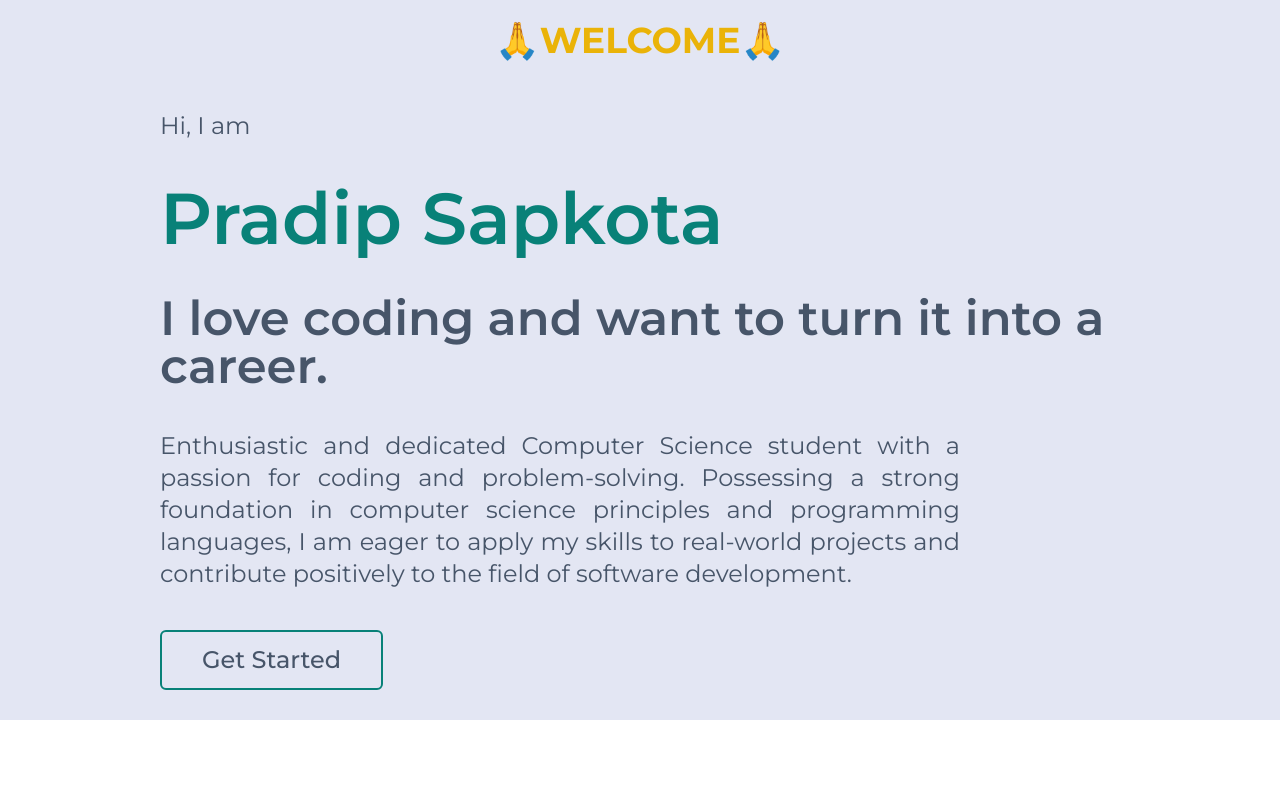
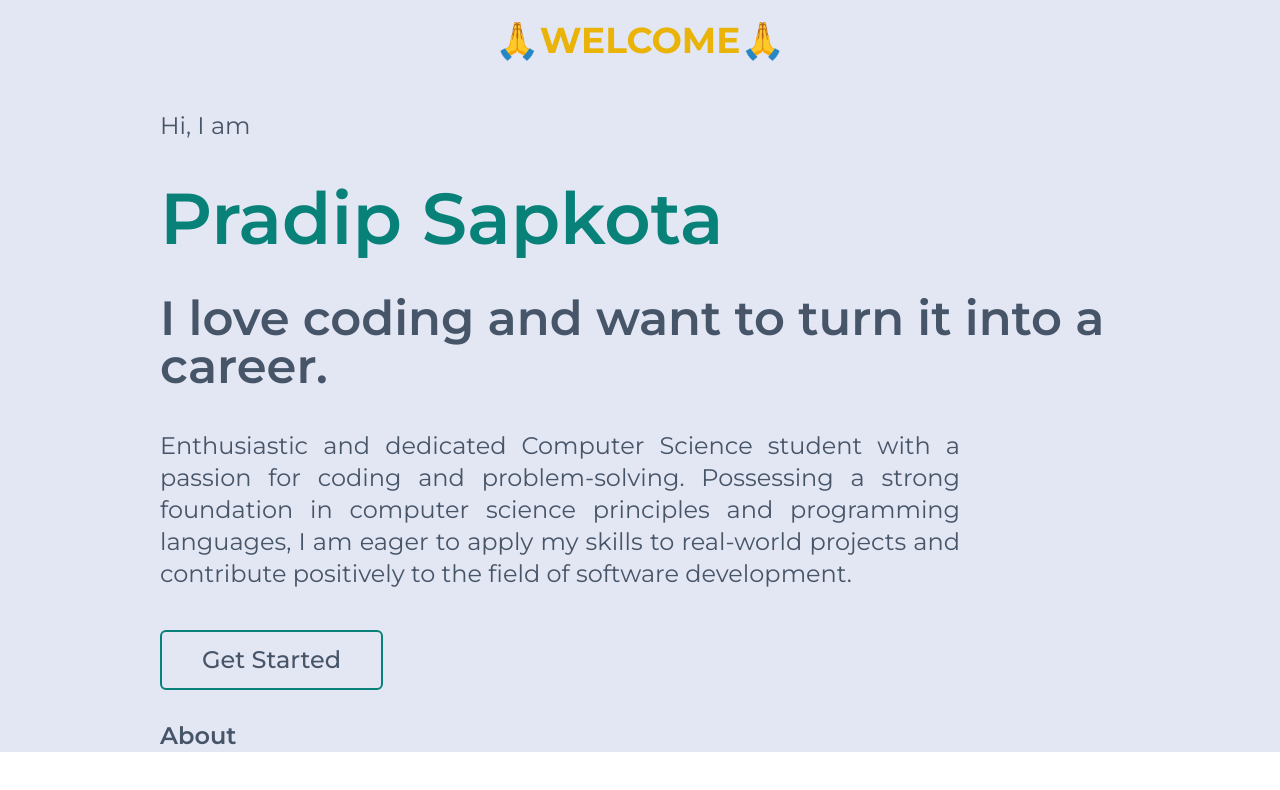
Before and after one commit to pradip57/My-Portfolio, a React (Create React App) app: page / in a window 1280 px wide. Shown: the top 790 px of the page. Built offline with nearby package versions, Linux system fonts and the light colour scheme.

Commit message:
section title added, about us added

```diff
--- /dev/null
+++ b/src/components/About.js
@@ -0,0 +1,10 @@
+import React from "react";
+import SectionTitle from "./SectionTitle";
+
+function About() {
+  return <div>
+    <SectionTitle title="About" />
+  </div>;
+}
+
+export default About;
--- /dev/null
+++ b/src/components/SectionTitle.js
@@ -0,0 +1,11 @@
+import React from "react";
+
+function SectionTitle({ title }) {
+  return (
+    <div className="flex">
+      <h1 className="text-2xl text-slate-600 font-semibold">{title}</h1>
+    </div>
+  );
+}
+
+export default SectionTitle;
--- a/src/pages/Home/index.js
+++ b/src/pages/Home/index.js
@@ -1,12 +1,16 @@
 import React from "react";
 import Header from "../../components/Header";
 import Intro from "../../components/Intro";
+import About from "../../components/About";
 
 function Home() {
   return (
-    <div className="bg-color3 px-40">
+    <div>
       <Header />
-      <Intro />
+      <div className="bg-color3 px-40">
+        <Intro />
+        <About />
+      </div>
     </div>
   );
 }
```
